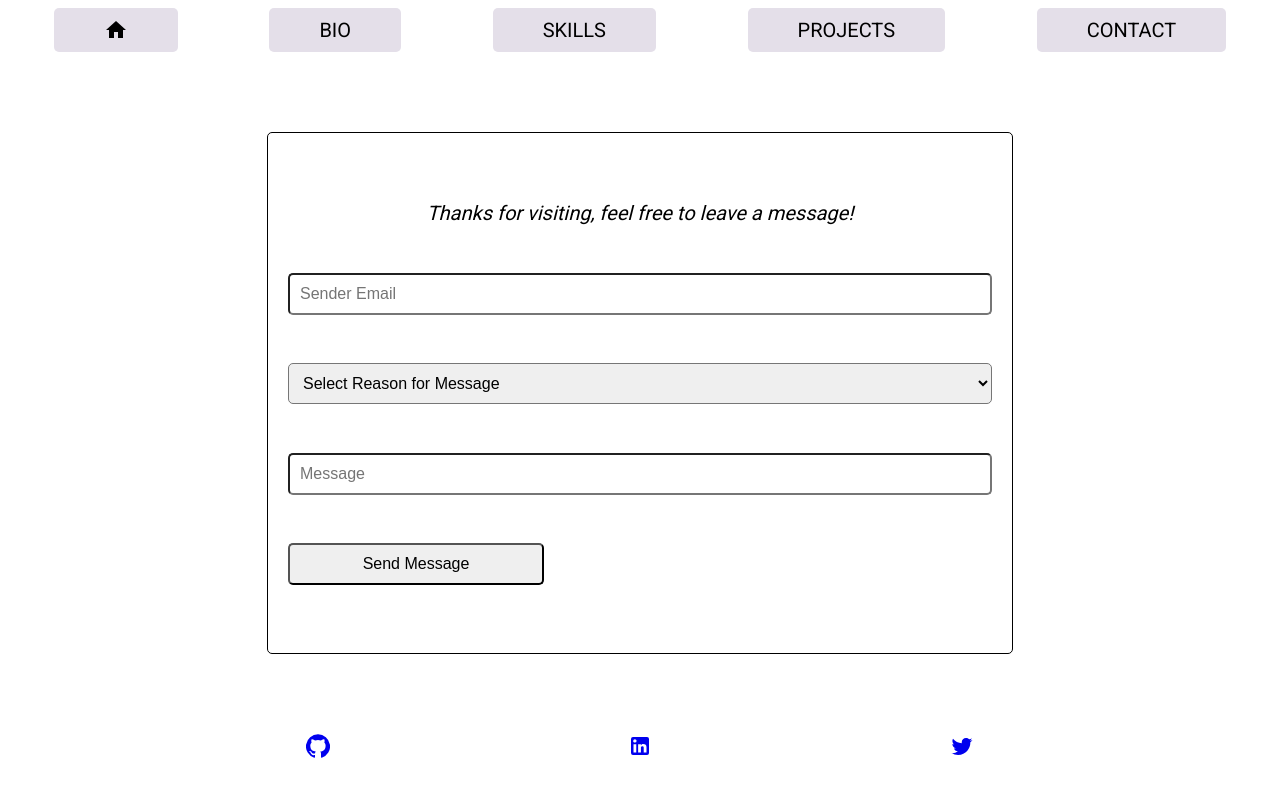
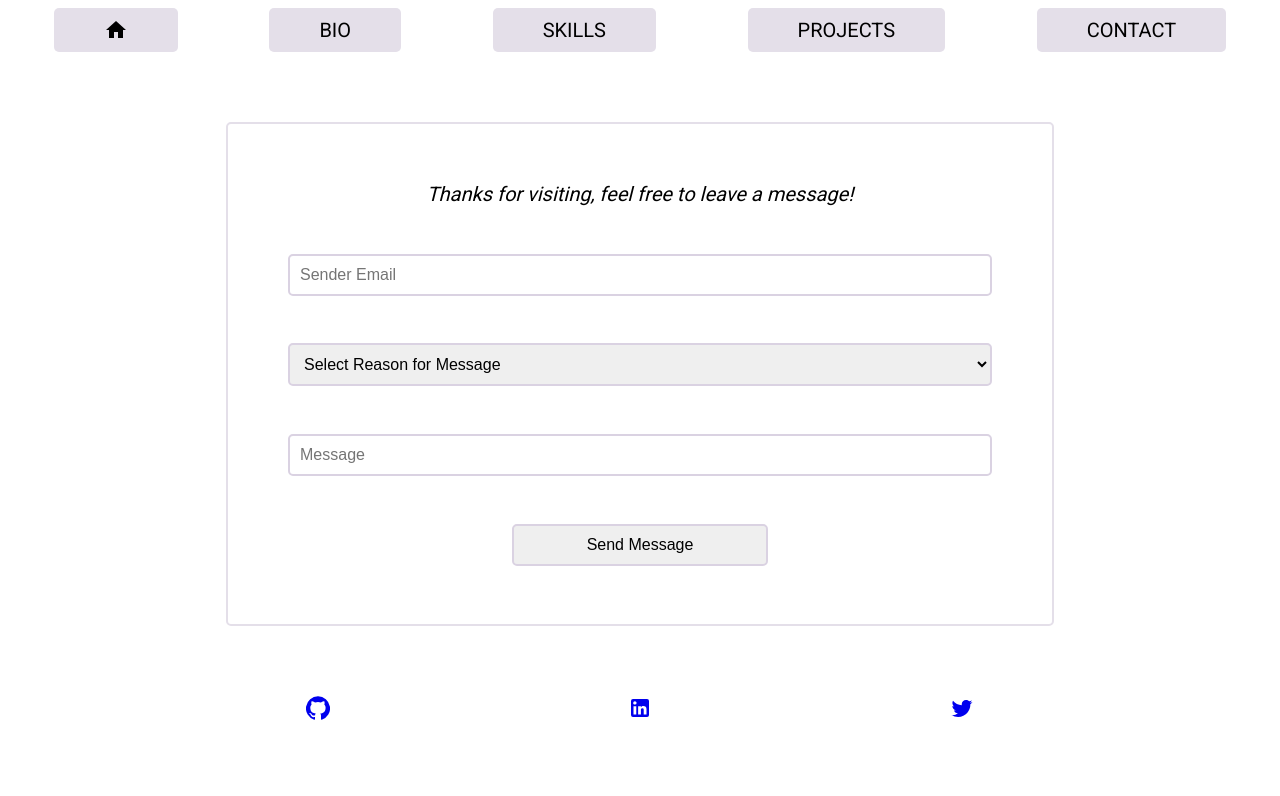
Before and after one commit to roselandroche/portfolio, a React (Create React App) app: page /contact in a window 1280 px wide. Shown: the top 796 px of the page. Built offline with nearby package versions, Linux system fonts and the light colour scheme.

Commit message:
Style edits

```diff
--- a/src/css/ContactForm.css
+++ b/src/css/ContactForm.css
@@ -5,23 +5,26 @@
    height: 60vh;
    justify-content: space-evenly;
    align-items: left;
-   margin: 10vh auto;
-   padding: 20px;
+   margin: 70px auto;
+   padding: 10px 60px;
    border-radius: 5px;
-   border: 1px solid black;
+   border: 2px solid #e4dfe9;
 }
 
 .input {
     padding: 10px 200px 10px 10px;
     font-size: 16px;
     border-radius: 5px;
+    border: 2px solid #dad2e2;
 }
 
 button {
     padding: 10px 30px;
     width: 20vw;
+    margin: 0 auto;
     font-size: 16px;
     border-radius: 5px;
+    border: 2px solid #dad2e2;
 }
 
 label {
--- a/src/css/Home.css
+++ b/src/css/Home.css
@@ -11,4 +11,5 @@
     width: 280px;
     height: auto;
     margin: 0 170px;
+    border-radius: 12px;
 }
```
